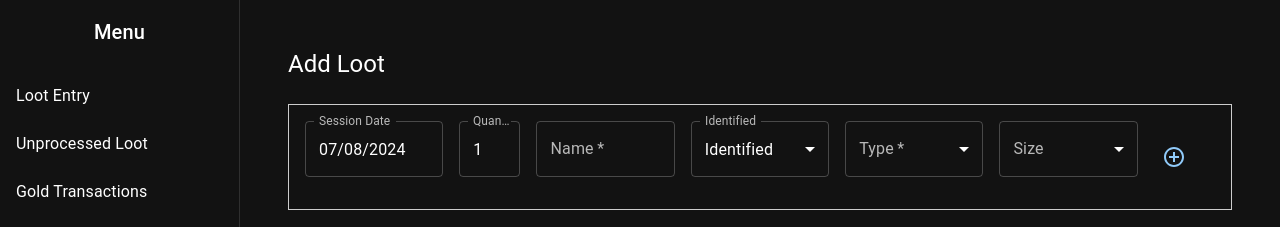
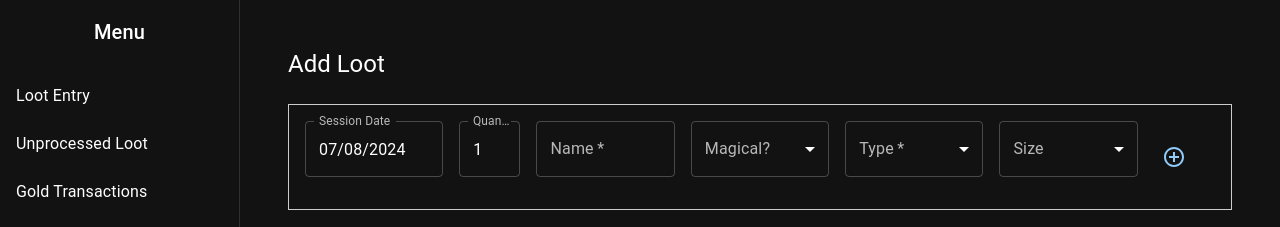
Before and after one commit to linisastald/Loot-Tracker-PF1e, a React (Create React App) app in the folder frontend/: page /loot-entry in a window 1280 px wide. Shown: the top 227 px of the page. Built offline with nearby package versions, Linux system fonts and the light colour scheme.

Commit message:
Loot entry update unidentified field

```diff
--- a/frontend/src/components/LootEntry.js
+++ b/frontend/src/components/LootEntry.js
@@ -17,7 +17,8 @@ import RemoveCircleOutlineIcon from '@mui/icons-material/RemoveCircleOutline';
 
 const itemTypes = ['Weapon', 'Armor', 'Magic', 'Gear', 'Trade Good', 'Other'];
 const itemSizes = ['Fine', 'Diminutive', 'Tiny', 'Small', 'Medium', 'Large', 'Huge', 'Gargantuan', 'Colossal'];
-const identifiedOptions = [
+const magicalOptions = [
+  { label: 'Not Magical', value: null },
   { label: 'Identified', value: false },
   { label: 'Unidentified', value: true },
 ];
@@ -28,7 +29,7 @@ const LootEntry = () => {
       sessionDate: new Date(),
       quantity: 1,
       name: '',
-      unidentified: false,
+      unidentified: null,
       type: '',
       size: '',
       suggestions: [],
@@ -48,7 +49,7 @@ const LootEntry = () => {
         sessionDate: new Date(),
         quantity: 1,
         name: '',
-        unidentified: false,
+        unidentified: null,
         type: '',
         size: '',
         suggestions: [],
@@ -85,7 +86,7 @@ const LootEntry = () => {
           sessionDate: new Date(),
           quantity: 1,
           name: '',
-          unidentified: false,
+          unidentified: null,
           type: '',
           size: '',
           suggestions: [],
@@ -166,13 +167,13 @@ const LootEntry = () => {
               </Grid>
               <Grid item xs={2}>
                 <TextField
-                  label="Identified"
+                  label="Magical?"
                   select
                   fullWidth
                   value={entry.unidentified}
                   onChange={(e) => handleInputChange(index, 'unidentified', e.target.value)}
                 >
-                  {identifiedOptions.map((option) => (
+                  {magicalOptions.map((option) => (
                     <MenuItem key={option.value} value={option.value}>
                       {option.label}
                     </MenuItem>
```
